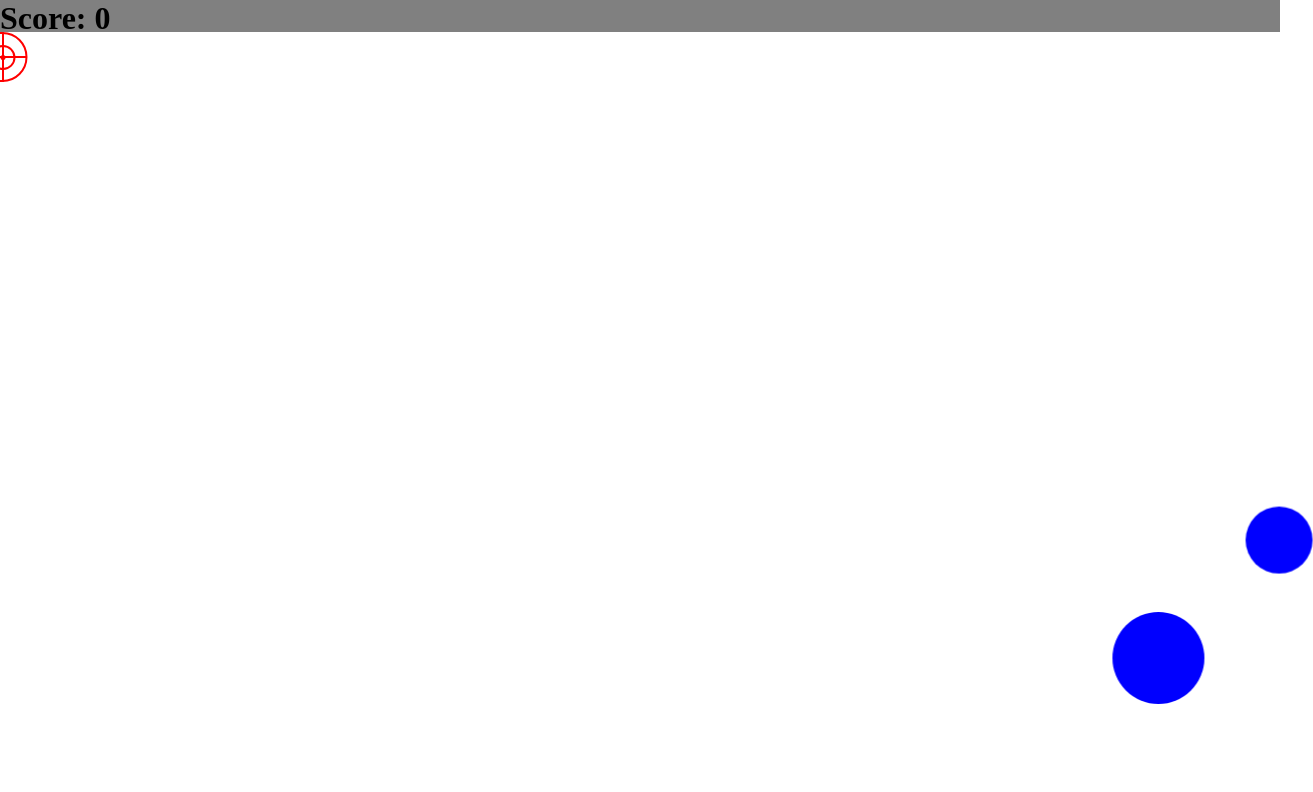
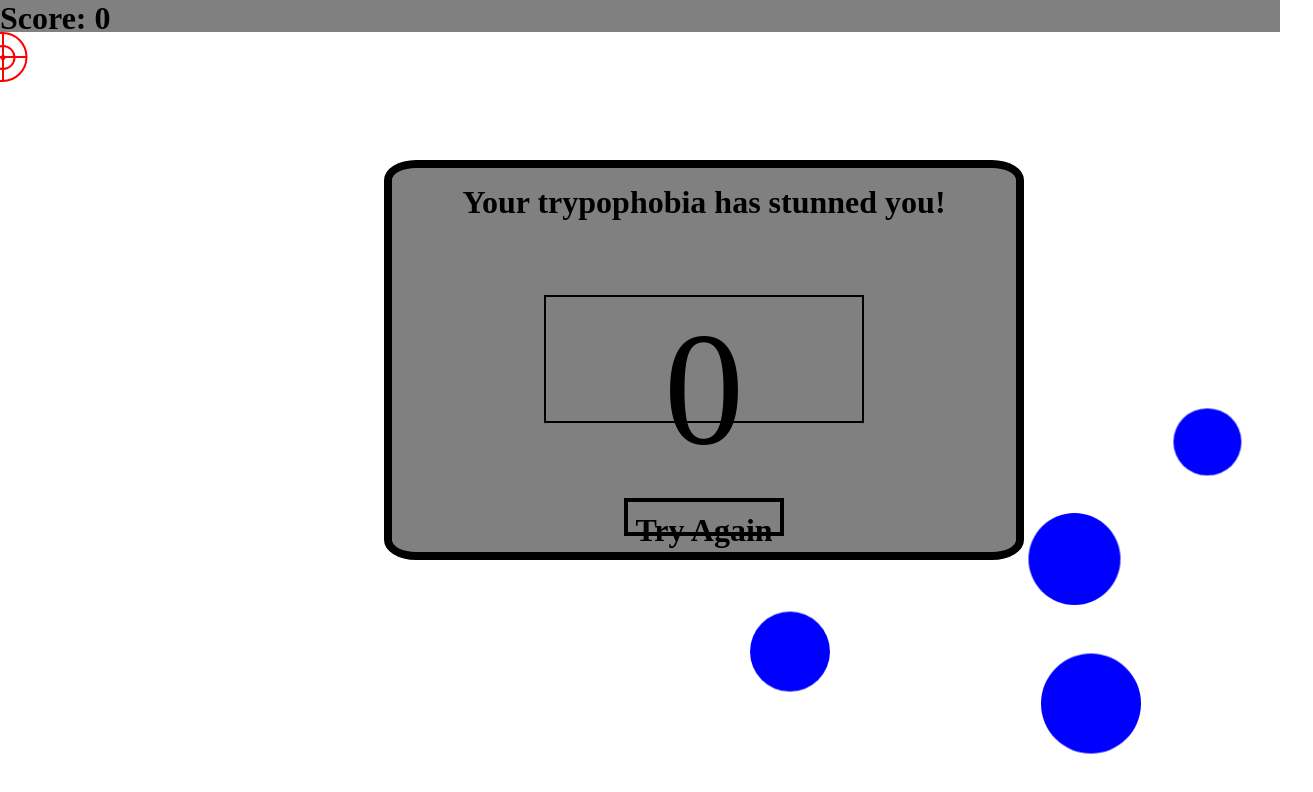
Before and after one commit to ChungGold/Aim, a plain HTML site: page index.html in a window 1280 px wide. Shown: the whole page, 1313 px wide, since content can reach past the window. Drawn offline with Linux system fonts and the light colour scheme.

Commit message:
fixed spawning visual bugs

```diff
--- a/index.js
+++ b/index.js
@@ -59,12 +59,12 @@ const spawnInterval = setInterval(function(){
     newTargets.style.height = randomSize + 10 + 'px';
     spawn.appendChild(newTargets);
 
-    if (targets.length === 10) {
+    if (targets.length === 5) {
         clearInterval(spawnInterval);
         loser.style.display = 'flex';
         finalScore.innerHTML = `<p>${scoreNumber}</p>`;
     }
-}, 2000);
+}, 1000);
 
 //break targets
 
@@ -75,7 +75,6 @@ function targetFx() {
         targets[i].addEventListener('click', function(){
             this.remove();
             scoreNumber+= 100;
-            console.log(tick);
             score.innerHTML = `Score: ${scoreNumber}`
         });
     }
--- a/styles.css
+++ b/styles.css
@@ -14,8 +14,11 @@ body {
 #spawn {
     position: absolute;
     bottom: 0;
-    width: 100vw;
-    height: 90vh;
+    width: 90vw;
+    height: 80vh;
+
+    top: 5vh;
+    left: 5vw;
 }
 
 /* figures */
```
